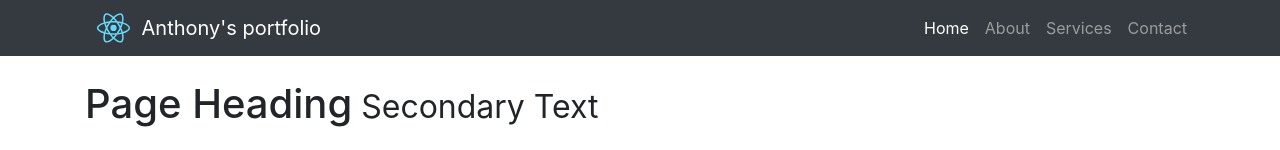
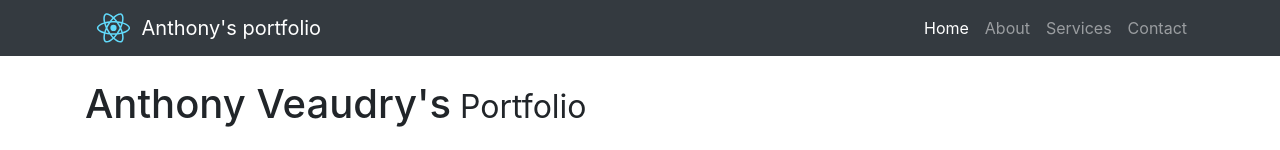
Before and after one commit to anthony0030/techdegree-project-12, a React (Create React App) app: page /home in a window 1280 px wide. Shown: the top 150 px of the page. Built offline with nearby package versions, Linux system fonts and the light colour scheme.

Commit message:
move headding to portfolio page
Signed-off-by: Anthony Veaudry <anthonyveaudry@gmail.com>

```diff
--- a/src/App.js
+++ b/src/App.js
@@ -141,7 +141,6 @@ class App extends Component {
         <div className="App">
           <MainNav logo={logo} title="Anthony's portfolio"/>
           <div className="container">
-            <Heading title="Page Heading" subtitle="Secondary Text"/>
             <Switch>
               <Redirect exact from="/" to="/home"/>
               <Route exact path="/home" render={ () => <Projects data={PROJECTS} /> } />
--- a/src/components/Projects.js
+++ b/src/components/Projects.js
@@ -1,13 +1,14 @@
 import React from "react";
 import PropTypes from "prop-types";
 
-
-
+import Heading from "./Heading"
 import Project from "./Project"
 
 
 function Projects(props) {
   return (
+    <div>
+      <Heading title="Anthony Veaudry's" subtitle="Portfolio"/>
       <div className="row">
         {
           props.data.map(
@@ -25,6 +26,7 @@ function Projects(props) {
             )
           }
       </div>
+    </div>
   );
 }
 
```
Lines whose indentation alone changed are shown as unchanged.
